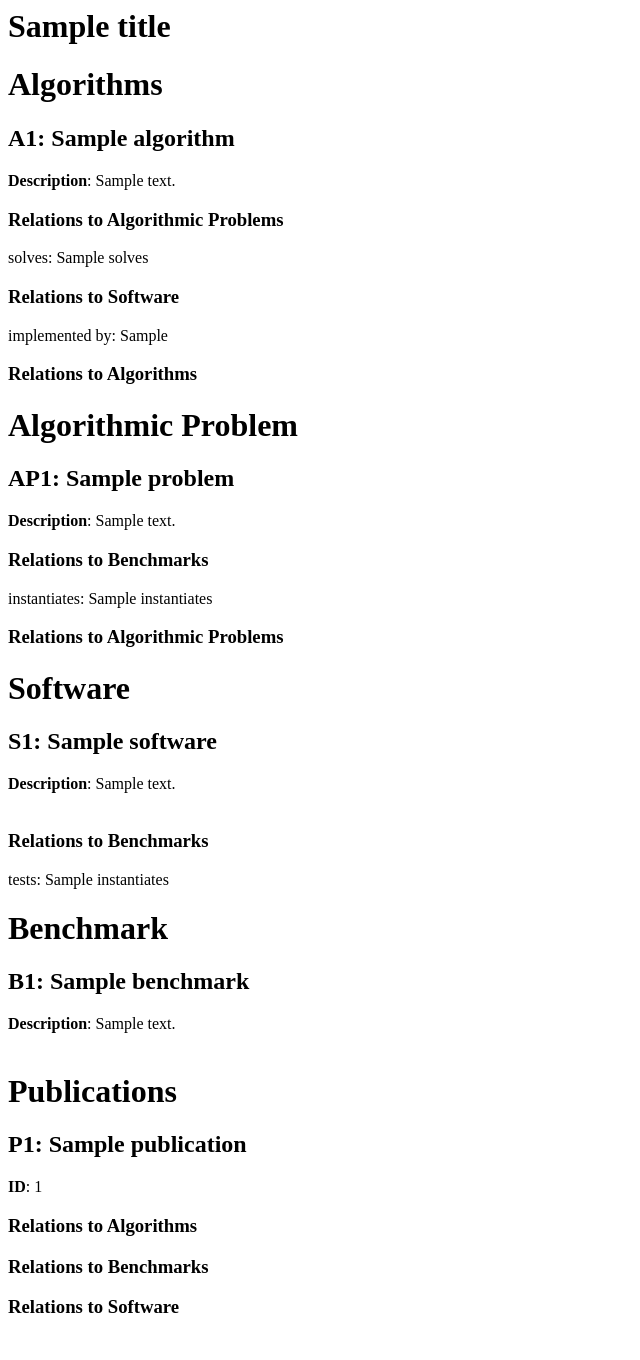
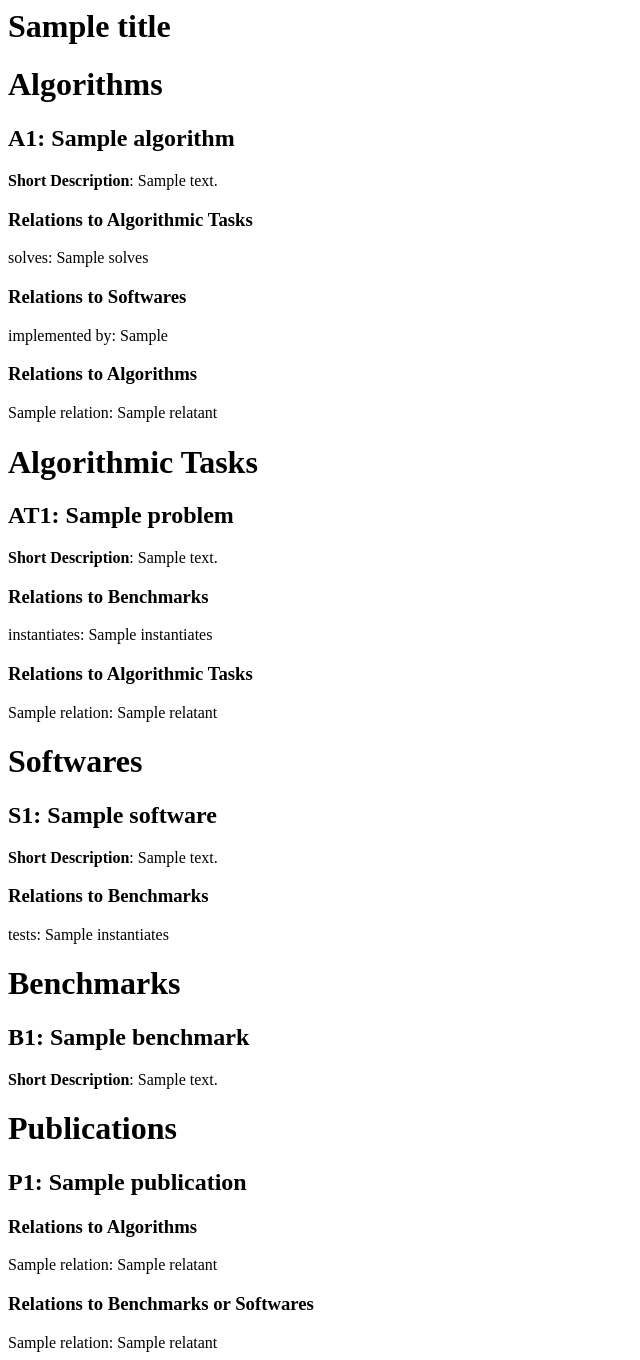
Before and after one commit to MarcoReidelbach/MaRDMO-Plugin, a Django app: template MaRDMO/templates/MaRDMO/algorithmTemplate.html in a window 1280 px wide. Shown: the whole page, without its empty margins (0-640 px from the left). Before the commit the page ends 1313 px from the top, so only its background shows below. Run offline with Django 3.2, Linux system fonts and the light colour scheme; the template is opened without the code that fills it: most values are stand-ins (such as "Sample title", 1, 10 or a date in 2020).

Commit message:
re-structured algorithm template

```diff
--- a/MaRDMO/templates/MaRDMO/algorithmTemplate.html
+++ b/MaRDMO/templates/MaRDMO/algorithmTemplate.html
@@ -33,121 +33,63 @@
 </head>
 <body>
 <h1 id="title"> {{ title }} </h1>
+
+<h1 id="Algorithm"> Algorithms </h1>
 {% for values in answers.algorithm.values %}
-            {% if forloop.counter == 1 %}
-                <h1 id="Algorithm"> Algorithms </h1>
-            {% endif %}
 
-            <h2 id="A{{ forloop.counter }}"> A{{ forloop.counter }}: {{ values.Name }} </h2>
+    {# Include Algorithm Name #}
+    {% include "MaRDMO/_name.html" with class="ALGORITHM" counter=forloop.counter name=values.Name prefix="A" %}
 
-            <p>
-                {% if values.Description %}
-                    <b>Description</b>: {{ values.Description }} <br>
-                {% endif %}
-                {% if 'not found' in values.ID %}
-                    <b>ID</b>: -
-                {% elif 'mardi' in values.ID %}
-                    <b>MaRDI Portal ID</b>: {{ values.ID|cut:"mardi:"}}
-                {% elif 'wikidata' in values.ID %}
-                    <b>Wikidata ID</b>: {{ values.ID|cut:"wikidata:"}}
-                {% endif %}
-            </p>
+    {# Include Algorithm Short Description #}
+    {% include "MaRDMO/_short_description.html" with class="ALGORITHM" description=values.Description name=values.Name %}
 
-            {% for solves in values.RelationP.values %}
-                {% if forloop.counter == 1 %}
-                    <h3 id="RelationsToAlgorithmicProblems"> Relations to Algorithmic Problems </h3>
-                {% endif %}
-	            solves: {{ solves }} <br>
+    {# Include Algorithm ID #}
+    {% include "MaRDMO/_id.html" with class="ALGORITHM" id=values.ID %}
+
+    {# Include Block for single Relation between Algorithm and Task #}
+    {% include "MaRDMO/_relation_block_single.html" with anchor="A2AT" title="Algorithmic Tasks" relation="solves" relatants=values.RelationP class="ALGORITHMIC TASK" %}
+
+    {# Include Block for single Relation between Algorithm and Software #}
+    {% include "MaRDMO/_relation_block_single.html" with anchor="A2S" title="Softwares" relation="implemented by" relatants=values.RelationS class="SOFTWARE" %}
+
+    {# Include Block for multiple Relations between Algorithm and Algorithm #}
+    {% include "MaRDMO/_relation_block_multiple.html" with anchor="A2A" title="Algorithms" relations=values.RelationA class="ALGORITHM" empty_msg="True" %}
+
+{% empty %}
+    <strong style="color:black;">NO ALGORITHM DOCUMENTED</strong>
 {% endfor %}
 
-            {% for implementedBy in values.RelationS.values %}
-                {% if forloop.counter == 1 %}
-                    <h3 id="RelationsToSoftware"> Relations to Software </h3>
-                {% endif %}
-	            implemented by: {{ implementedBy }} <br>
+<h1 id="Task"> Algorithmic Tasks </h1>
+{% for values in answers.problem.values %}
+
+    {# Include Algorithmic Task Name #}
+    {% include "MaRDMO/_name.html" with class="ALGORITHMIC TASK" counter=forloop.counter name=values.Name prefix="AT" %}
+
+    {# Include Algorithmic Task Short Description #}
+    {% include "MaRDMO/_short_description.html" with class="ALGORITHMIC TASK" description=values.Description name=values.Name %}
+
+    {# Include Algorithmic Task ID #}
+    {% include "MaRDMO/_id.html" with class="ALGORITHMIC TASK" id=values.ID %}
+
+    {# Include Block for single Relation between Algorithmic Task and Benchmark #}
+    {% include "MaRDMO/_relation_block_single.html" with anchor="AT2B" title="Benchmarks" relation="instantiates" relatants=values.RelationB class="BENCHMARK" %}
+
+    {# Include Block for multiple Relations between Algorithmic Task and Algorithmic Task #}
+    {% include "MaRDMO/_relation_block_multiple.html" with anchor="AT2AT" title="Algorithmic Tasks" relations=values.RelationP class="ALGORITHMIC TASK" empty_msg="False" %}
+
+{% empty %}
+    <strong style="color:black;">NO ALGORITHMIC TASK DOCUMENTED</strong>
 {% endfor %}
 
-            {% for relation in values.RelationA.values %}
-                {% if forloop.counter == 1 %}
-                    <h3 id="RelationsToAlgorithms"> Relations to Algorithms </h3>
-                {% endif %}
-                {% if relation.relation == option.hasComponent %}
-	                has Component: {{relation.relatant }} <br>
-                {% elif relation.relation == option.componentOf %}
-	                component of: {{relation.relatant }} <br>
-                {% elif relation.relation == option.hasSubclass %}
-	                has subclass: {{relation.relatant }} <br>
-                {% elif relation.relation == option.subclassOf %}
-	                subclass of: {{relation.relatant }} <br>
-                {% elif relation.relation == option.relatedTo %}
-	                related to: {{relation.relatant }} <br>
-                {% endif %}
-            {% endfor %}
-        {% endfor %}
+<h1 id="Software"> Softwares </h1>
+{% for values in answers.software.values %}
 
-        {% for values in answers.problem.values %}
-            {% if forloop.counter == 1 %}
-                <h1 id="AlgorithmicProblem"> Algorithmic Problem </h1>
-            {% endif %}
+    {# Include Software Name #}
+    {% include "MaRDMO/_name.html" with class="SOFTWARE" counter=forloop.counter name=values.Name prefix="S" %}
 
-            {% if values.ID %}
+    {# Include Software Short Description #}
+    {% include "MaRDMO/_short_description.html" with class="SOFTWARE" description=values.Description name=values.Name %}
 
-                <h2 id="AP{{ forloop.counter }}"> AP{{ forloop.counter }}: {{ values.Name }} </h2>
-
-                <p>
-                    {% if values.Description %}
-                        <b>Description</b>: {{ values.Description }} <br>
-                    {% endif %}
-                    {% if 'not found' in values.ID %}
-                        <b>ID</b>: -
-                    {% elif 'mardi' in values.ID %}
-                        <b>MaRDI Portal ID</b>: {{ values.ID|cut:"mardi:"}}
-                    {% elif 'wikidata' in values.ID %}
-                        <b>Wikidata ID</b>: {{ values.ID|cut:"wikidata:"}}
-                    {% endif %}
-                </p>
-
-                {% for instantiates in values.RelationB.values %}
-                    {% if forloop.counter == 1 %}
-                        <h3 id="RelationsToBenchmarks"> Relations to Benchmarks </h3>
-                    {% endif %}
-	                instantiates: {{ instantiates }} <br>
-                {% endfor %}
-
-                {% for relation in values.RelationP.values %}
-                    {% if forloop.counter == 1 %}
-                        <h3 id="RelationsToAlgorithmicProblems"> Relations to Algorithmic Problems </h3>
-                    {% endif %}
-                    {% if relation.relation == option.specializes %}
-	                    specializes: {{relation.relatant }} <br>
-                    {% elif relation.relation == option.specializedBy %}
-	                    specializedby: {{relation.relatant }} <br>
-                    {% endif %}
-                {% endfor %}
-
-            {% endif %}
-
-        {% endfor %}
-
-        {% for values in answers.software.values %}
-            {% if forloop.counter == 1 %}
-                <h1 id="Software"> Software </h1>
-            {% endif %}
-
-            <h2 id="S{{ forloop.counter }}"> S{{ forloop.counter }}: {{ values.Name }} </h2>
-
-            <p>
-                {% if values.Description %}
-                    <b>Description</b>: {{ values.Description }} <br>
-                {% endif %}
-                {% if 'not found' in values.ID %}
-                    <b>ID</b>: -
-                {% elif 'mardi' in values.ID %}
-                    <b>MaRDI Portal ID</b>: {{ values.ID|cut:"mardi:"}}
-                {% elif 'wikidata' in values.ID %}
-                    <b>Wikidata ID</b>: {{ values.ID|cut:"wikidata:"}}
-                {% endif %}
-                <br>
     {% for reference in values.reference.values %}
         {% if reference.0 == option.SWMATH %}
             <b>swMath ID</b>: {{ reference.1 }} <br>
@@ -159,36 +101,26 @@
             <b>URL</b>: {{ reference.1 }} <br>
         {% endif %}
     {% endfor %}
-            </p>
 
-            {% for tests in values.RelationB.values %}
-                {% if forloop.counter == 1 %}
-                    <h3 id="RelationsToBenchmarks"> Relations to Benchmarks </h3>
-                {% endif %}
-	            tests: {{ tests }} <br>
+    {# Include Software ID #}
+    {% include "MaRDMO/_id.html" with class="SOFTWARE" id=values.ID %}
+
+    {# Include Block for single Relation between Software and Benchmark #}
+    {% include "MaRDMO/_relation_block_single.html" with anchor="S2B" title="Benchmarks" relation="tests" relatants=values.RelationB class="BENCHMARK" %}
+
+{% empty %}
+    <strong style="color:black;">NO SOFTWARE DOCUMENTED</strong>
 {% endfor %}
 
-        {% endfor %}
+<h1 id="Benchmark"> Benchmarks </h1>
+{% for values in answers.benchmark.values %}
 
-        {% for values in answers.benchmark.values %}
-            {% if forloop.counter == 1 %}
-                <h1 id="Benchmark"> Benchmark </h1>
-            {% endif %}
+    {# Include Benchmark Name #}
+    {% include "MaRDMO/_name.html" with class="BENCHMARK" counter=forloop.counter name=values.Name prefix="B" %}
 
-            <h2 id="B{{ forloop.counter }}"> B{{ forloop.counter }}: {{ values.Name }} </h2>
+    {# Include Benchmark Short Description #}
+    {% include "MaRDMO/_short_description.html" with class="BENCHMARK" description=values.Description name=values.Name %}
 
-            <p>
-                {% if values.Description %}
-                    <b>Description</b>: {{ values.Description }} <br>
-                {% endif %}
-                {% if 'not found' in values.ID %}
-                    <b>ID</b>: -
-                {% elif 'mardi' in values.ID %}
-                    <b>MaRDI Portal ID</b>: {{ values.ID|cut:"mardi:"}}
-                {% elif 'wikidata' in values.ID %}
-                    <b>Wikidata ID</b>: {{ values.ID|cut:"wikidata:"}}
-                {% endif %}
-                <br>
     {% for reference in values.reference.values %}
         {% if reference.0 == option.MORWIKI %}
             <b>MORwiki ID</b>: {{ reference.1 }} <br>
@@ -200,68 +132,47 @@
             <b>URL</b>: {{ reference.1 }} <br>
         {% endif %}
     {% endfor %}
-            </p>
 
+    {# Include Benchmark ID #}
+    {% include "MaRDMO/_id.html" with class="BENCHMARK" id=values.ID %}
+
+{% empty %}
+    <strong style="color:black;">NO BENCHMARK DOCUMENTED</strong>
 {% endfor %}
 
+<h1 id="Publication"> Publications </h1>
 {% for values in answers.publication.values %}
 
-            {% if forloop.counter == 1 %}
-                <h1 id="Publication"> Publications </h1>
-            {% endif %}
+    {# Include Publication Name #}
+    {% include "MaRDMO/_name.html" with class="PUBLICATION" counter=forloop.counter name=values.Name prefix="P" %}
 
-            <h2 id="P{{ forloop.counter }}"> P{{ forloop.counter }}: {{ values.Name }} </h2>
-
-            <p> {% if values.ID %}
-                    <b>ID</b>: {{ values.ID }} <br>
-                {% endif %}
     {% for reference in values.reference.values %}
         {% if reference.0 == option.DOI %}
             <b>DOI</b>: {{ reference.1 }} <br>
 	    {% endif %}
-                {% endfor %}
-            </p>
-
-            {% for relation in values.RelationA.values %}
-                {% if forloop.counter == 1 %}
-                    <h3 id="RelationsToAlgorithms"> Relations to Algorithms </h3>
-                {% endif %}
-                {% if relation.relation == option.analyzes %}
-        	    analyzes: {{ relation.relatant }} <br>
-                {% elif relation.relation == option.applies %}
-        	    applies: {{ relation.relatant }} <br>
-                {% elif relation.relation == option.invents %}
-        	    invents: {{ relation.relatant }} <br>
-                {% elif relation.relation == option.studies %}
-        	    studies: {{ relation.relatant }} <br>
-                {% elif relation.relation == option.surveys %}
-        	    surveys: {{ relation.relatant }} <br>
+    {% empty %}
+        {% if 'not found' in values.ID %}
+            <strong style="color:red;">MISSING PUBLICATION DOI</strong>
         {% endif %}
     {% endfor %}
 
-            {% for relation in values.RelationB.values %}
-                {% if forloop.counter == 1 %}
-                    <h3 id="RelationsToBenchmarks"> Relations to Benchmarks </h3>
+    {# Include Publication ID #}
+    {% include "MaRDMO/_id.html" with id=values.ID %}
+
+    {% if values.RelationA or values.RelationB or values.RelationS %}
+
+        {# Include Block for multiple Relations between Publication and Algorithm #}
+        {% include "MaRDMO/_relation_block_multiple.html" with anchor="P2A" title="Algorithms" relations=values.RelationA class="ALGORITHM" empty_msg="False" %}
+
+        {# Include Block for multiple Relations between Publication and Benchmark or Software #}
+        {% include "MaRDMO/_relation_block_multiple.html" with anchor="P2BS" title="Benchmarks or Softwares" relations=values.RelationBS class="BENCHMARK OR SOFTWARE" empty_msg="False" %}
+
+    {% else %}
+        <strong style="color:red;">MISSING PUBLICATION to ALGORITHM, BENCHMARK, OR SOFTWARE RELATION</strong>
     {% endif %}
-                {% if relation.relation == option.documents %}
-        	    documents: {{ relation.relatant }} <br>
-                {% elif relation.relation == option.uses %}
-        	    uses: {{ relation.relatant }} <br>
-                {% endif %}
+
+{% empty %}
+    <strong style="color:black;">NO PUBLICATION DOCUMENTED</strong>
 {% endfor %}
 
-            {% for relation in values.RelationS.values %}
-                {% if forloop.counter == 1 %}
-                    <h3 id="RelationsToSoftware"> Relations to Software </h3>
-                {% endif %}
-                {% if relation.relation == option.documents %}
-        	    documents: {{ relation.relatant }} <br>
-                {% elif relation.relation == option.uses %}
-        	    uses: {{ relation.relatant }} <br>
-                {% endif %}
-            {% endfor %}
-
-        {% endfor %}
-
-
 </body>
```
Lines whose indentation alone changed are shown as unchanged.
